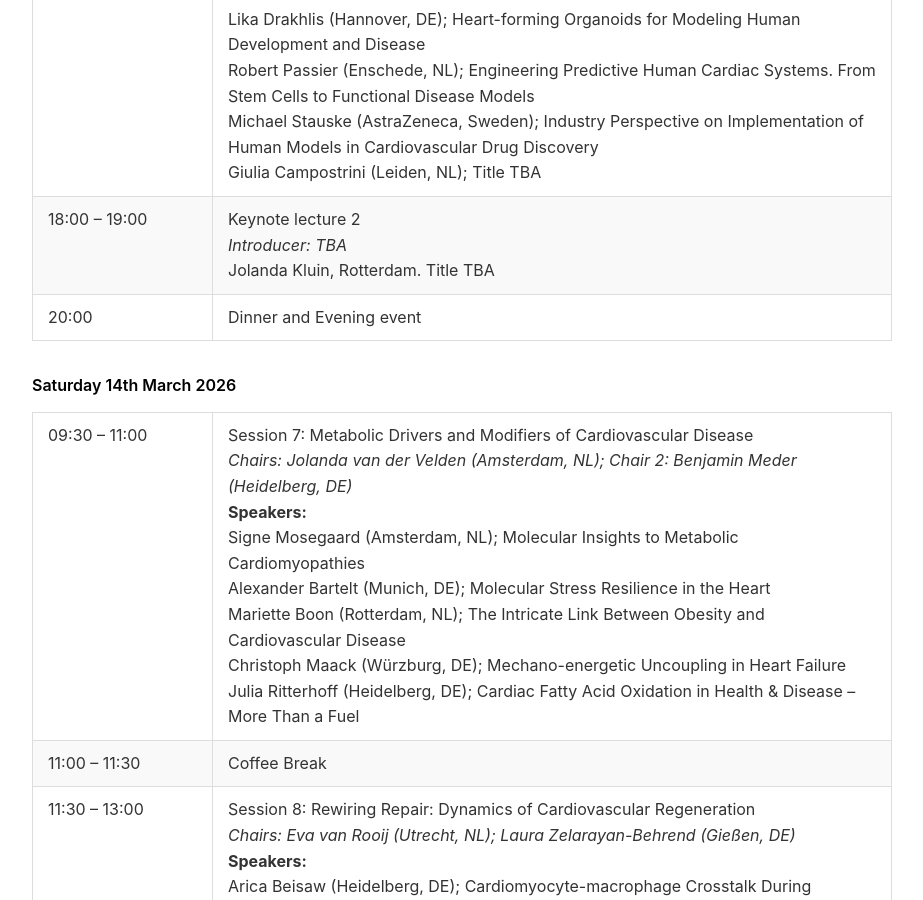
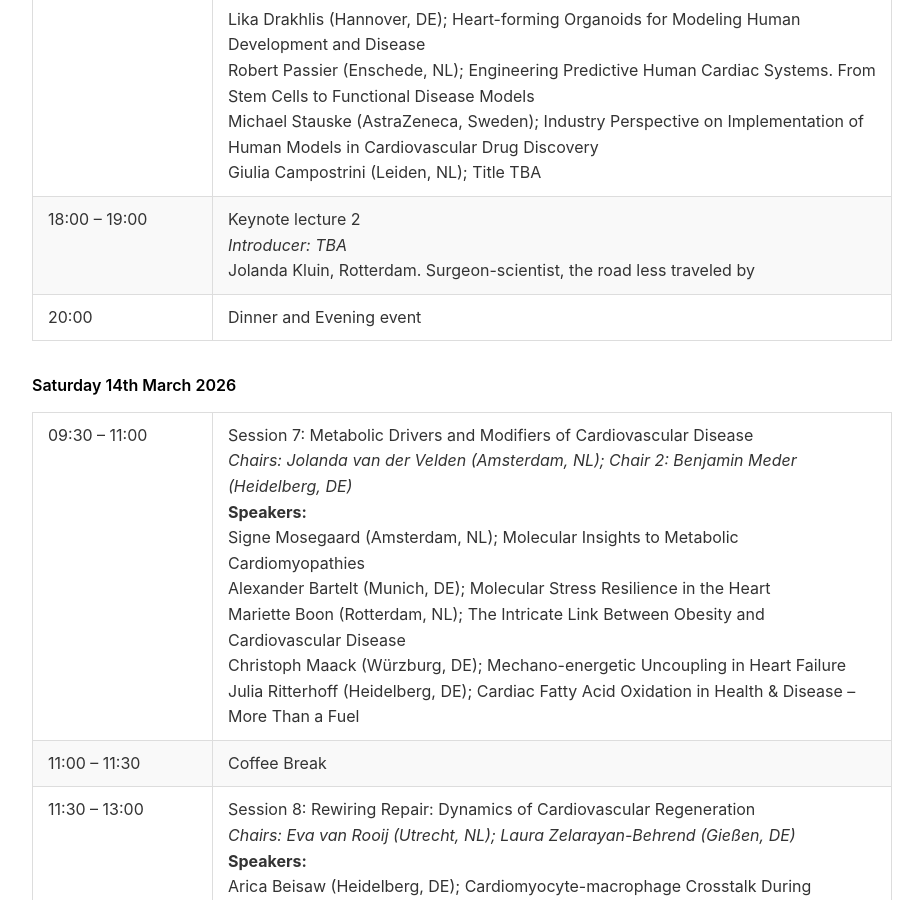
Before and after one commit to Illusioner/dutch-german-cardiology-2026, a Jekyll site: the page index.html, which Jekyll copies as it is, in a window 1280 px wide and 900 px high, scrolled down 3711 px. Shown: the whole window, without its empty margins (178-1101 px from the left). Built offline with Jekyll 4.4.1, drawn with Linux system fonts in a browser that asks for light colours; a script that is not in the unit is left out.

Commit message:
Updated Titles - 10

```diff
--- a/index.html
+++ b/index.html
@@ -122,7 +122,7 @@
                     </tr>
                     <tr>
                         <td>18:00 – 19:00</td>
-                        <td>Keynote lecture 2<br><em>Introducer: TBA</em><br>Jolanda Kluin, Rotterdam. Title TBA</td>
+                        <td>Keynote lecture 2<br><em>Introducer: TBA</em><br>Jolanda Kluin, Rotterdam. Surgeon-scientist, the road less traveled by</td>
                     </tr>
                     <tr>
                         <td>20:00</td>
```
